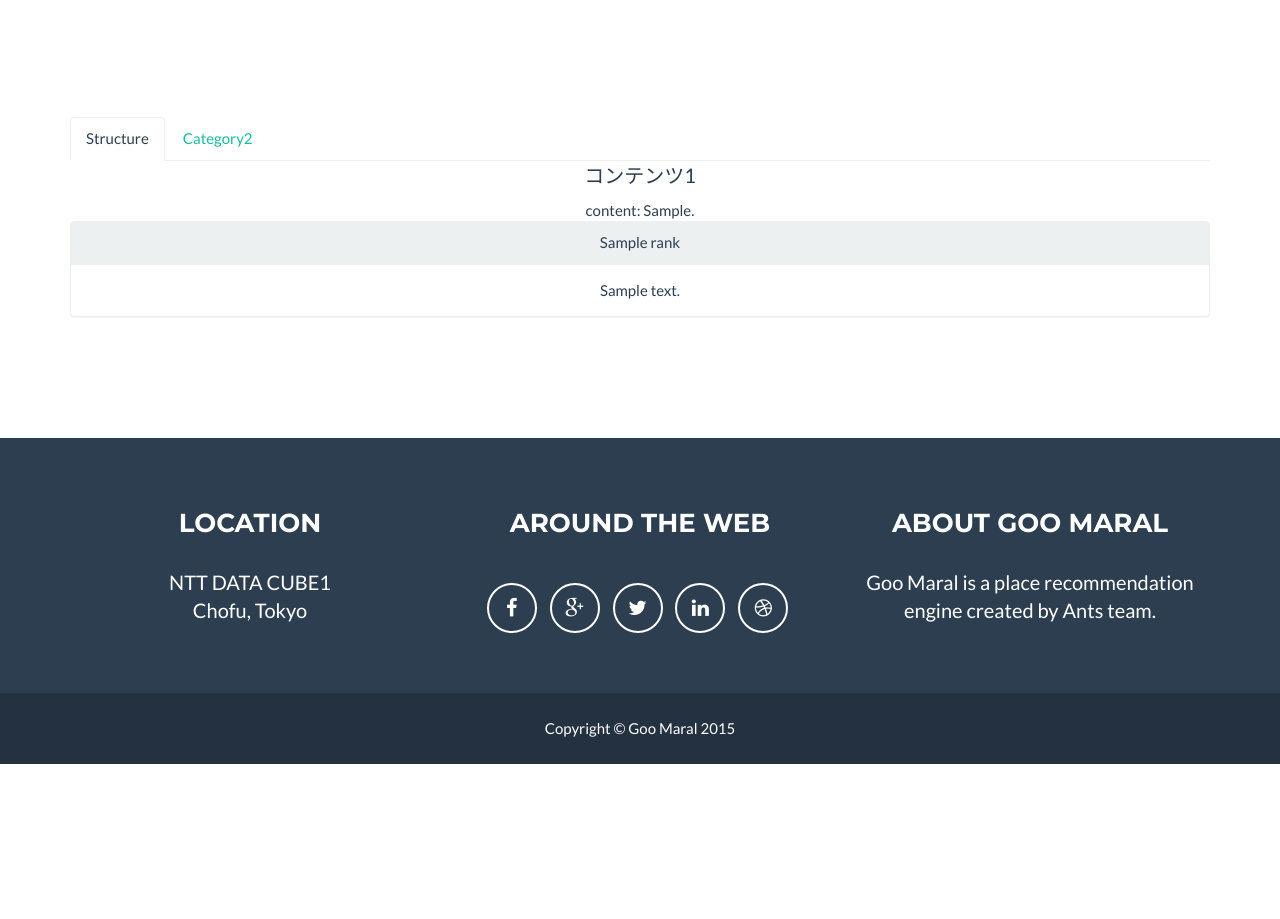
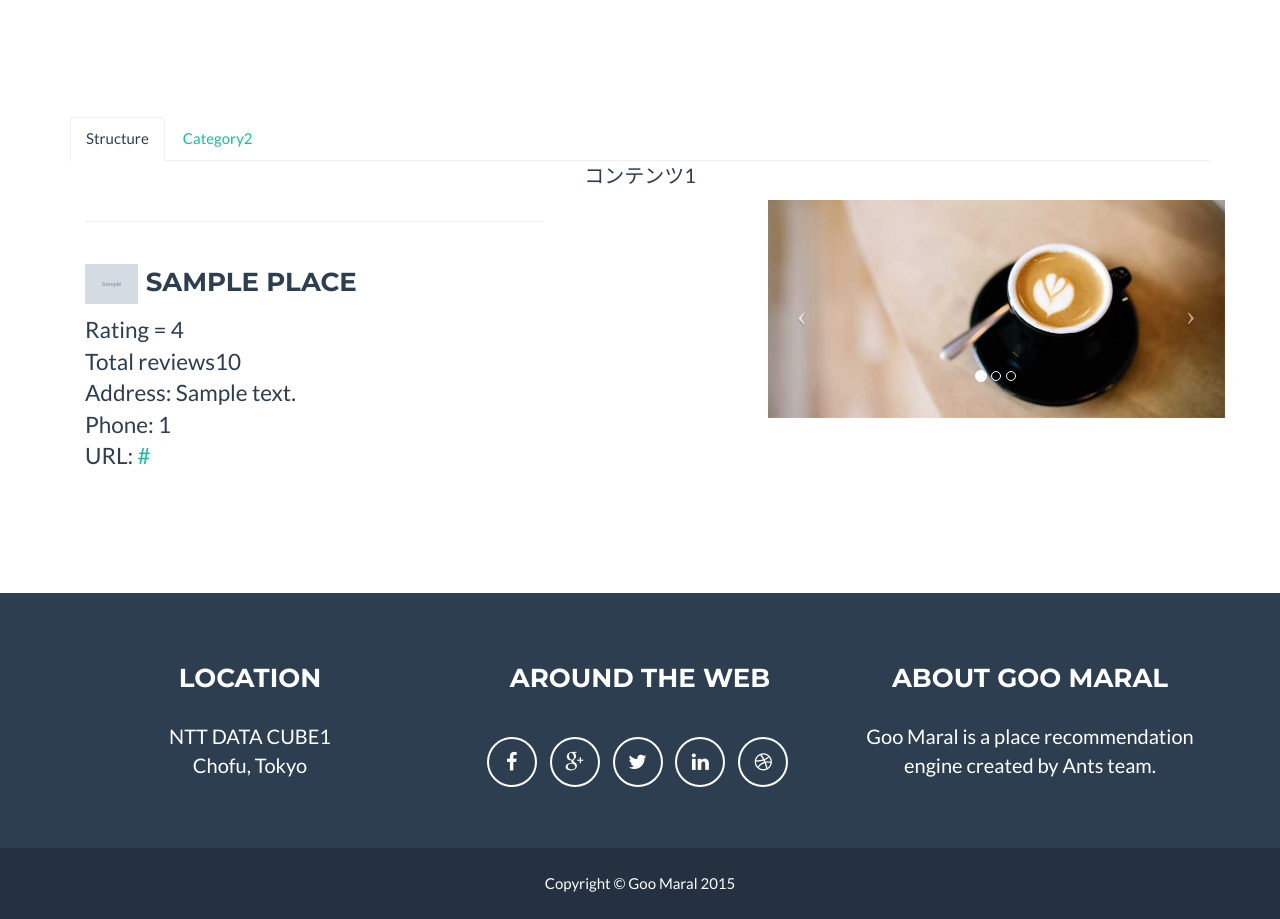
Before and after one commit to mglhacks/nttdata_app, a Flask app: template goomaral_server/templates/profile.html in a window 1280 px wide. Shown: the part 469-1388 px from the top of the page. Before the commit the page ends 1233 px from the top, so only its background shows below. Run offline with Flask 2, Linux system fonts and the light colour scheme; the template is opened without the code that fills it: most values are stand-ins (such as "Sample title", 1, 10 or a date in 2020); grey boxes marked "Sample" are stand-in pictures; parts of the project's set-up code (start-up, migrations or seed data) failed here and were passed over; some libraries are stand-ins or nearby versions.

Commit message:
Place show html sample

```diff
--- a/goomaral_server/templates/profile.html
+++ b/goomaral_server/templates/profile.html
@@ -94,25 +94,70 @@
                     <li class="active"><a href="#tab1" data-toggle="tab">Structure</a></li>
                     <li><a href="#tab2" data-toggle="tab">Category2</a></li>
                 </ul>
-                <!-- / タブ-->
+                <!-- /タブ-->
                 <div id="myTabContent" class="tab-content">
                     <div class="tab-pane fade in active" id="tab1">
                         <p>コンテンツ1</p>
-                    {% if data %}
-                    content: {{data["category1"]}}.
 
-                        {% if data["ranking1"] %}
-                        {% for rank in data["ranking1"] %}
-                        <div class="panel panel-default">
-                            <div class="panel-heading">{{rank["name"]}}</div>
-                            <div class="panel-body">
-                                {{rank["comment"]}}
+                        {% if places %}
+                        {% for place in places %}
+    <a  name="services"></a>
+    <div class="content-sections">
+
+        <div class="container">
+            <div class="row">
+                <div class="col-lg-5 col-sm-6 text-left">
+                    <hr class="section-heading-spacer">
+                    <div class="clearfix"></div>
+                    <h3 class="section-heading"><img src={{place['icon']}} height=40/> {{place["name"]}}</h3>
+                    <p class="lead">
+                        Rating = {{place['rating']}}<br>
+                                Total reviews{{place['user_ratings_total']}}<br>
+                                Address: {{place['formatted_address']}} <!-- [show in google map{{place['geometry']}}] --><br>
+                                Phone: {{place['international_phone_number']}}<br>
+                                URL: <a href={{place['website']}}>{{place['website']}}</a><br>
+                                <!-- {{place['types']}}<br>
+                                じゃらんAPI?<br> --></p>
+                </div>
+                <div class="col-lg-5 col-lg-offset-2 col-sm-6">
+                    <div id="carousel-example-generic" class="carousel slide">
+                                    <!-- Indicators -->
+                                    <ol class="carousel-indicators hidden-xs">
+                                        <li data-target="#carousel-example-generic" data-slide-to="0" class="active"></li>
+                                        <li data-target="#carousel-example-generic" data-slide-to="1"></li>
+                                        <li data-target="#carousel-example-generic" data-slide-to="2"></li>
+                                    </ol>
+                                    <!-- Wrapper for slides -->
+                                    <div class="carousel-inner">
+                                        <div class="item active">
+                                            <img class="img-responsive img-full" src="img/slide-1.jpg" alt="" height=300>
+                                        </div>
+                                        <div class="item">
+                                            <img class="img-responsive img-full" src="img/slide-2.jpg" alt="" height=300>
+                                        </div>
+                                        <div class="item">
+                                            <img class="img-responsive img-full" src="img/slide-3.jpg" alt="" height=300>
                                         </div>
                                     </div>
+                                    <!-- Controls -->
+                                    <a class="left carousel-control" href="#carousel-example-generic" data-slide="prev">
+                                        <span class="icon-prev"></span>
+                                    </a>
+                                    <a class="right carousel-control" href="#carousel-example-generic" data-slide="next">
+                                        <span class="icon-next"></span>
+                                    </a>
+                                </div>
+                </div>
+            </div>
+
+        </div>
+        <!-- /.container -->
+
+    </div>
+
                         {% endfor %}
                         {% else %}
                         <p> No Data </p>
-                        {% endif %}
                         {% endif %}
                     </div>
                     <div class="tab-pane fade" id="tab2">
```
Also changed, not shown: goomaral_server/static/img/slide-1.jpg (added), goomaral_server/static/img/slide-2.jpg (added), goomaral_server/static/img/slide-3.jpg (added). Lines whose indentation alone changed are shown as unchanged.
